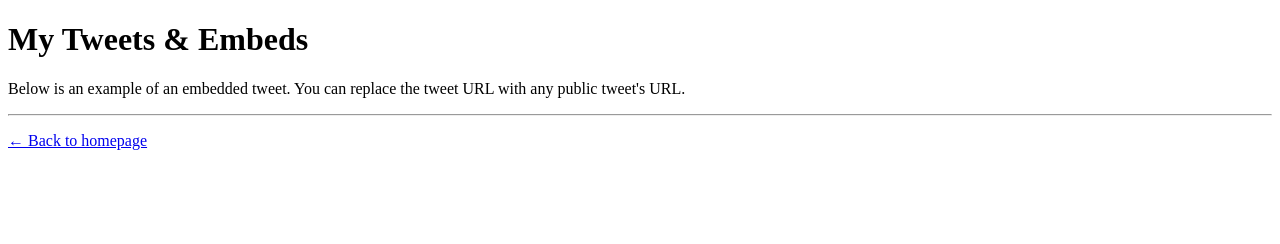
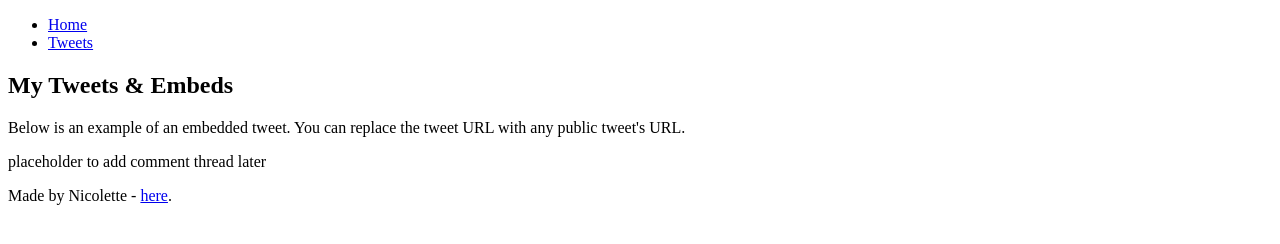
Before and after one commit to nicolette123/My_First_Portfolio, a plain HTML site: page html_basic/tweets.html in a window 1280 px wide. Drawn offline with Linux system fonts and the light colour scheme.

Commit message:
modified files

```diff
--- a/html_basic/tweets.html
+++ b/html_basic/tweets.html
@@ -3,24 +3,36 @@
 <head>
   <meta charset="UTF-8" />
   <meta name="viewport" content="width=device-width, initial-scale=1.0"/>
-  <title>My Tweets</title>
+  <title>My First Portfolio - Tweets</title>
 </head>
 <body>
-  <h1>My Tweets & Embeds</h1>
+  <header>
+    <ul>
+      <li><a href="index.html">Home</a></li>
+      <li><a href="tweets.html">Tweets</a></li>
+    </ul>
+  </header>
 
-  <p>Below is an example of an embedded tweet. You can replace the tweet URL with any public tweet's URL.</p>
+  <main>
+    <article>
+      <h1>My Tweets & Embeds</h1>
 
-  <!-- Embedded tweet (example) -->
-  <blockquote class="twitter-tweet">
-    <a href="https://twitter.com/Interior/status/463440424141459456"></a>
-  </blockquote>
+      <p>Below is an example of an embedded tweet. You can replace the tweet URL with any public tweet's URL.</p>
 
-  <!-- Twitter widgets script (required for embedding) -->
-  <script async src="https://platform.twitter.com/widgets.js" charset="utf-8"></script>
+      <!-- Embedded tweet -->
+      <blockquote class="twitter-tweet">
+        <a href="https://twitter.com/Interior/status/463440424141459456"></a>
+      </blockquote>
+      <script async src="https://platform.twitter.com/widgets.js" charset="utf-8"></script>
+    </article>
 
-  <hr/>
+    <aside>
+      <p>placeholder to add comment thread later</p>
+    </aside>
+  </main>
 
-  <!-- Link back to homepage -->
-  <p><a href="index.html">← Back to homepage</a></p>
+  <footer>
+    <p>Made by Nicolette - <a href="https://github.com/nicolette123" target="_blank">here</a>.</p>
+  </footer>
 </body>
 </html>
```
Also changed, not shown: html_basic/index.html (+19 -5 lines).
